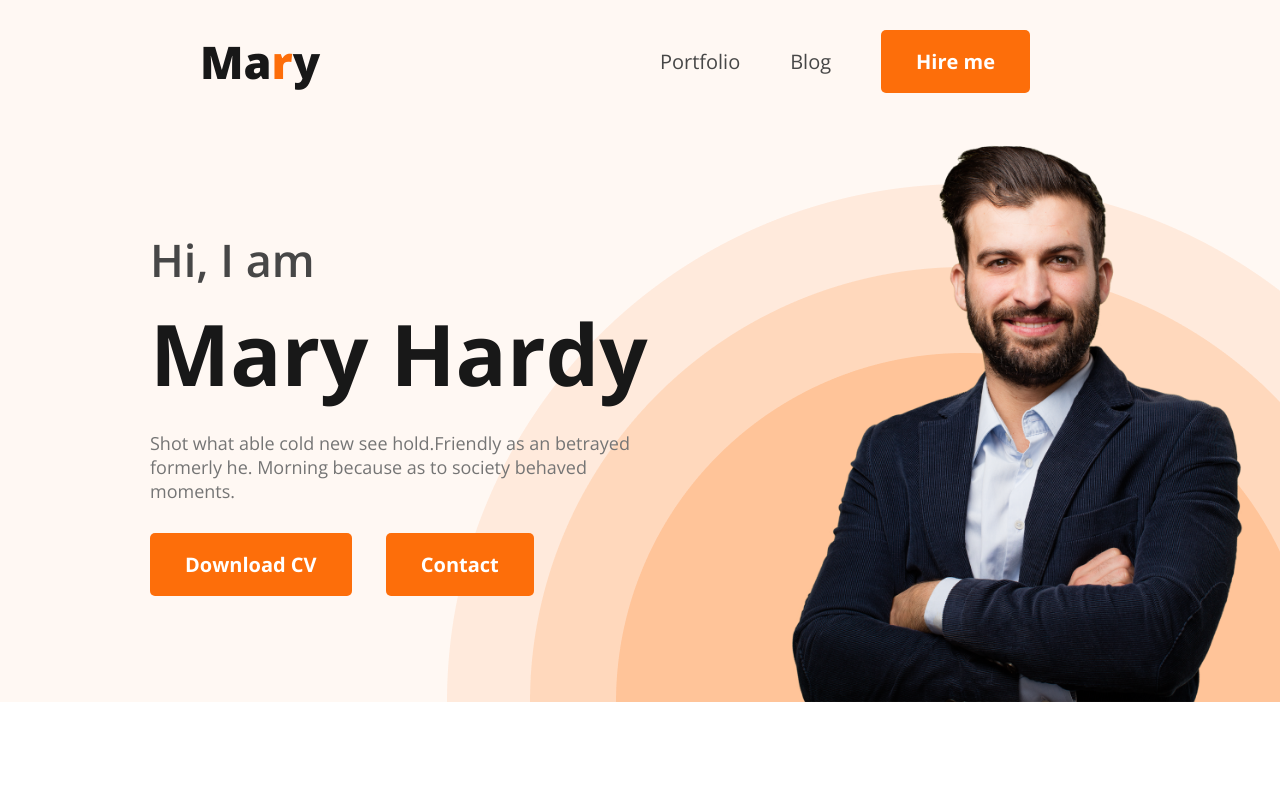
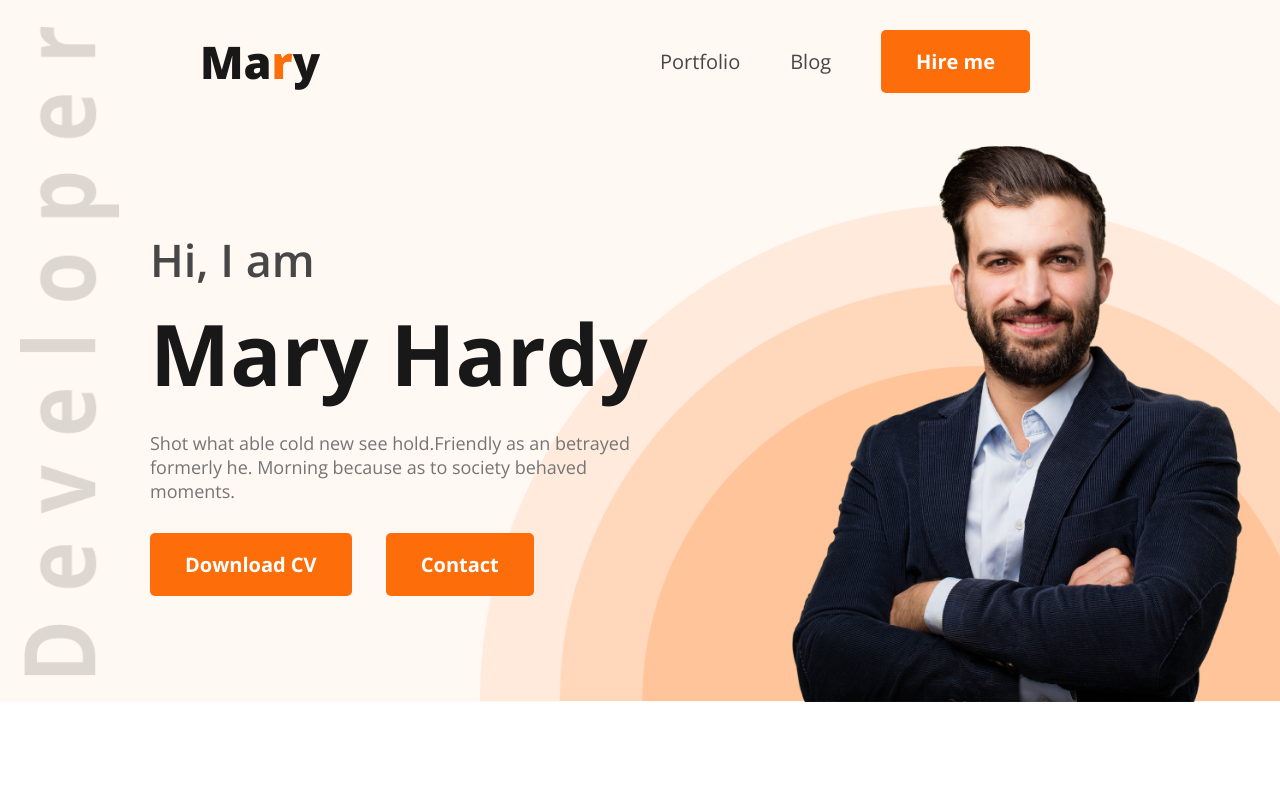
Before and after one commit to nazmul37290/web-developer-portfolio, a plain HTML site: page index.html in a window 1280 px wide. Shown: the top 800 px of the page. Drawn offline with nearby package versions, Linux system fonts and the light colour scheme.

Commit message:
updated header section

```diff
--- a/css/style.css
+++ b/css/style.css
@@ -69,9 +69,11 @@ nav a {
 
 .header {
   background-color: #fff8f3;
-  background-image: url(../images/header_bg.png);
+  background-image: url("../images/header_bg.png"),
+    url("../images/developer.png");
   background-repeat: no-repeat;
-  background-position: bottom right;
+  background-size: 800px, 100px 650px;
+  background-position: bottom right, 20px;
 }
 
 .banner {
```
